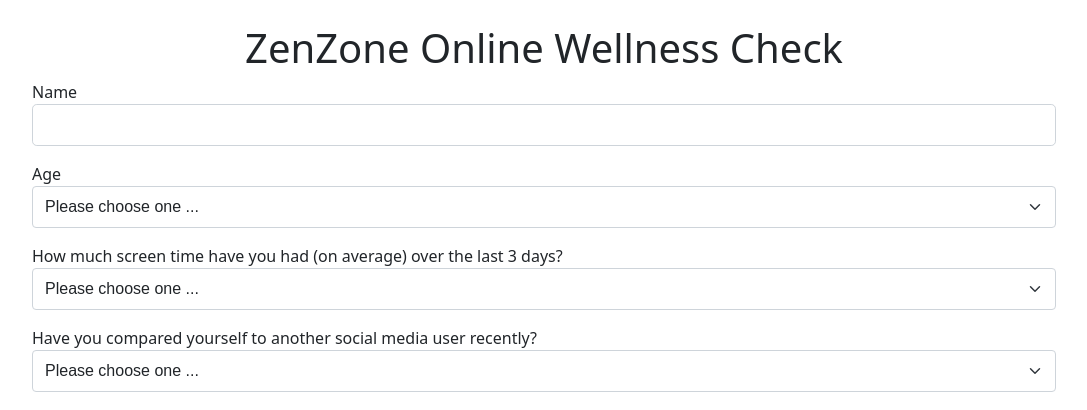
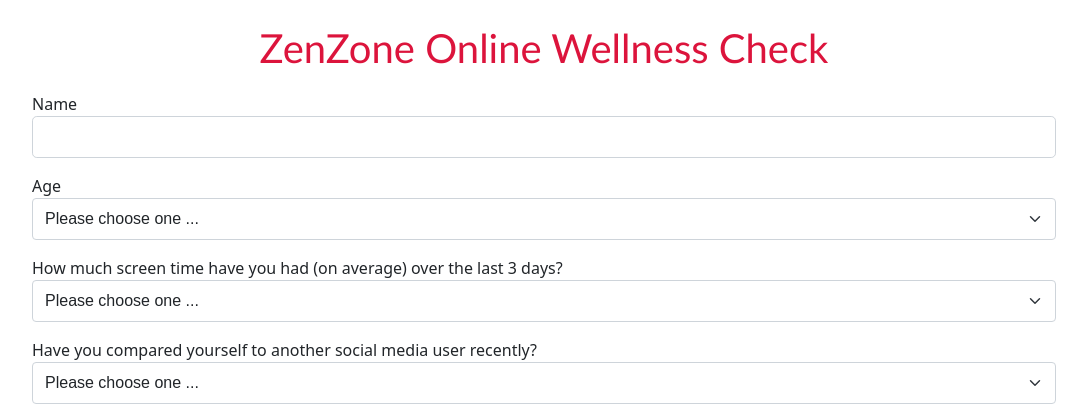
Before and after one commit to dlartey/ACSHackathon, a Flask app: page /form in a window 1280 px wide. Shown: the part 56-466 px from the top of the page, without its empty margins (96-1183 px from the left). Run offline with Flask 2, Linux system fonts and the light colour scheme.

Commit message:
Updated form fonts

```diff
--- a/app/static/css/styles.css
+++ b/app/static/css/styles.css
@@ -68,7 +68,13 @@
     text-align: center;
 }
 
-
+/* ********************************** */
+/* FORM PAGE STYLING */
+.page-title{
+    font-family:'Gill Sans', 'Gill Sans MT', Calibri, 'Trebuchet MS', sans-serif;
+    color: crimson;
+    height: 60px;
+}
 
 
 /* *************************************************** */
--- a/app/templates/form.html
+++ b/app/templates/form.html
@@ -2,7 +2,7 @@
 {% block content %}
    <div class="form-container">
   <br>
-  <h1>ZenZone Online Wellness Check</h1>
+  <h1 class="page-title">ZenZone Online Wellness Check</h1>
   <form class="wellness-form" method="post" name="registerform">
       {{ form.hidden_tag() }}
       <p>
```
